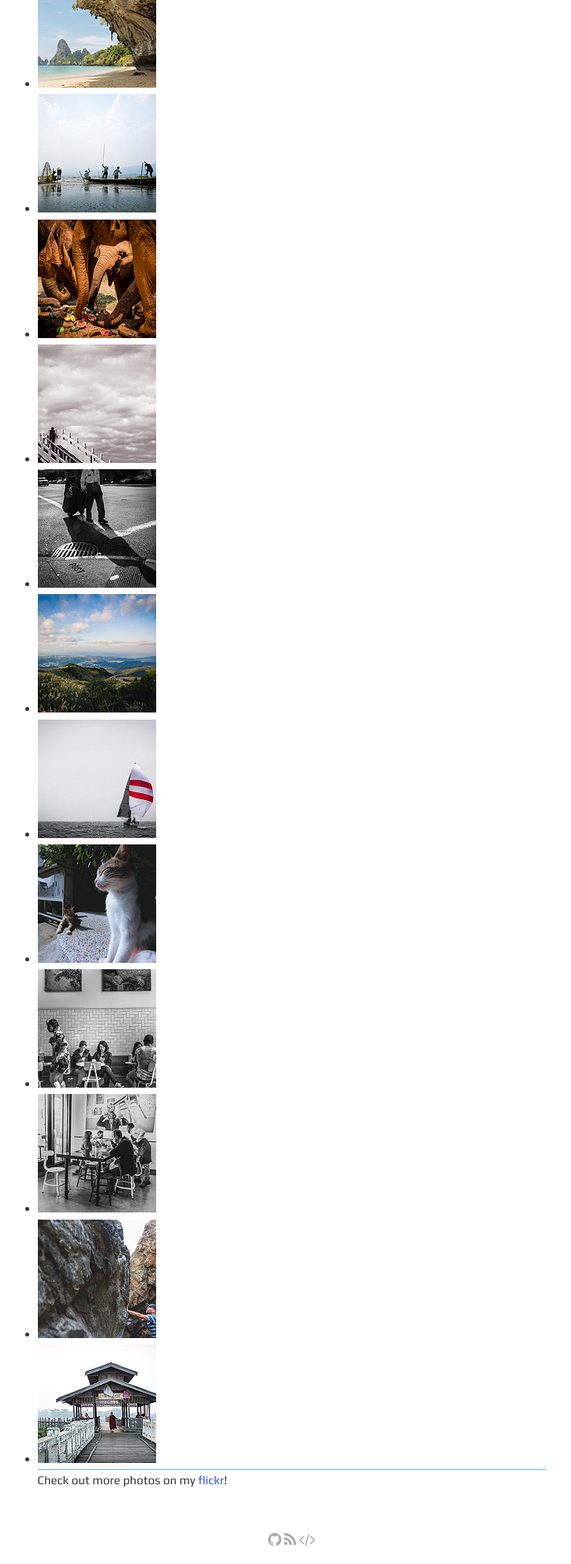
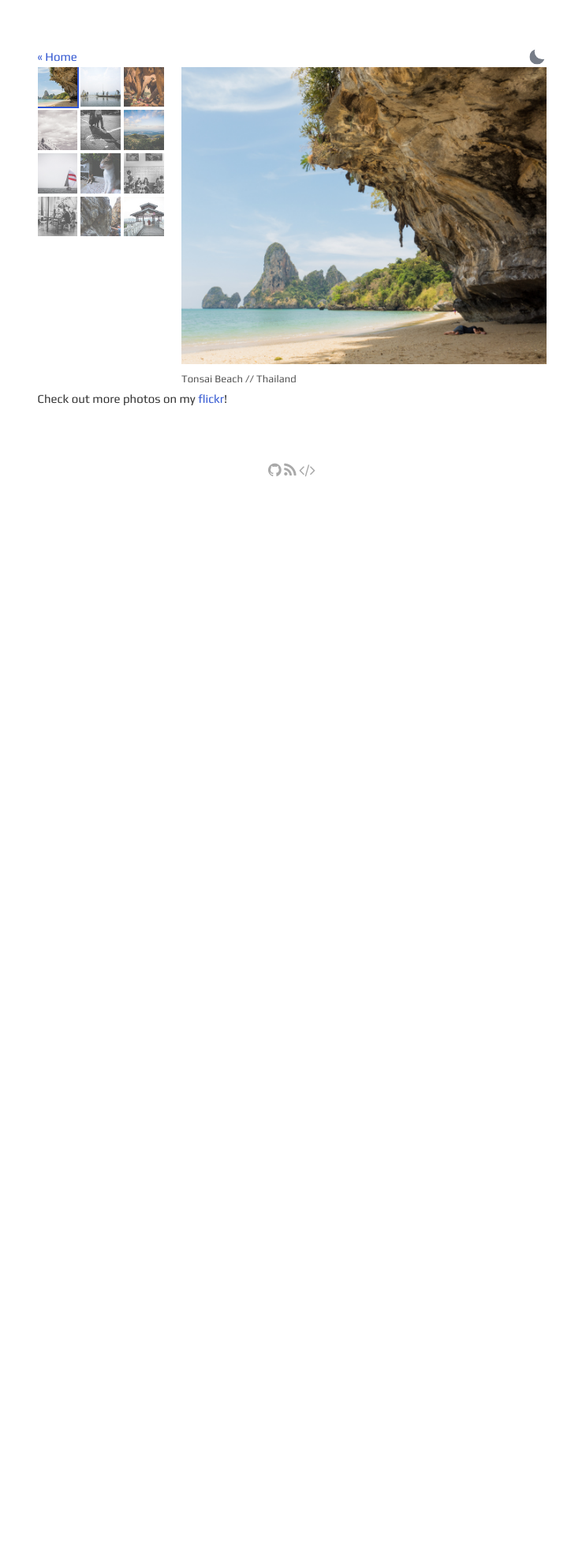
Before and after one commit to justsayknarf/justsayknarf.github.io, a Jekyll site: the page built from photos/index.html, in a window 1280 px wide. Shown: the whole page at 79% size, without its empty margins (270-994 px from the left). Built offline with Jekyll 4.4.1, drawn with Linux system fonts in a browser that asks for light colours; after the commit the page ends 900 px from its top, so only the background shows below that.

Commit message:
feat(photos): split-panel gallery with thumbnail grid and full-size preview
Replaces broken lightbox markup with a two-panel layout: 3-column
thumbnail grid on the left, full-size image with caption on the right.
Clicking a thumbnail updates the preview. Stacks vertically on mobile
(≤45rem). Pure HTML/CSS/JS — no new dependencies.

Co-Authored-By: Claude Sonnet 4.6 <noreply@anthropic.com>

```diff
--- a/_sass/_main.scss
+++ b/_sass/_main.scss
@@ -305,6 +305,56 @@ b {
 	margin-bottom: 1.5rem;
 }
 
+.gallery-split {
+	display: flex;
+	flex-direction: row;
+	gap: 1.5rem;
+	align-items: flex-start;
+}
+
+.gallery-thumbs {
+	width: 160px;
+	flex-shrink: 0;
+	overflow-y: auto;
+	max-height: 75vh;
+	display: grid;
+	grid-template-columns: repeat(3, 1fr);
+	gap: 4px;
+}
+
+.gallery-thumbs img {
+	width: 100%;
+	aspect-ratio: 1;
+	object-fit: cover;
+	cursor: pointer;
+	opacity: 0.7;
+	transition: opacity 0.2s;
+}
+
+.gallery-thumbs img.active,
+.gallery-thumbs img:hover {
+	opacity: 1;
+	outline: 2px solid var(--link-color);
+}
+
+.gallery-preview {
+	flex: 1;
+	display: flex;
+	flex-direction: column;
+	gap: 0.5rem;
+}
+
+.gallery-preview img {
+	max-width: 100%;
+	max-height: 75vh;
+	object-fit: contain;
+}
+
+.gallery-preview figcaption {
+	color: var(--medium-text-color);
+	font-size: 0.875rem;
+}
+
 .photo picture,
 .project picture {
 	margin-bottom: 0.5rem;
@@ -419,6 +469,16 @@ main {
 
 	.photos ul {
 		margin-top: 0.5rem;
+	}
+
+	.gallery-split {
+		flex-direction: column;
+	}
+
+	.gallery-thumbs {
+		width: 100%;
+		max-height: none;
+		overflow-y: visible;
 	}
 
 	main {
--- a/photos/index.html
+++ b/photos/index.html
@@ -2,27 +2,49 @@
 layout: default
 title: Photos
 ---
+<section>
+  <div class="flex-row-between">
+    <a href="{{ '/' | relative_url }}">« Home</a>
+    <button title="Change theme" id="theme-toggle" onclick="modeSwitcher()">
+      <div></div>
+    </button>
+  </div>
+  <div class="gallery-split">
+    <div class="gallery-thumbs">
+      <img class="active" src="/images/fotos/1_thumb.jpg" data-lg="/images/fotos/1_lg.jpg" data-title="Tonsai Beach // Thailand" alt="Tonsai Beach // Thailand">
+      <img src="/images/fotos/2_thumb.jpg" data-lg="/images/fotos/2_lg.jpg" data-title="Inle Lake // Myanmar (Burma)" alt="Inle Lake // Myanmar (Burma)">
+      <img src="/images/fotos/3_thumb.jpg" data-lg="/images/fotos/3_lg.jpg" data-title="Elephant Nature Park // Thailand" alt="Elephant Nature Park // Thailand">
+      <img src="/images/fotos/4_thumb.jpg" data-lg="/images/fotos/4_lg.jpg" data-title="Taipei // Taiwan" alt="Taipei // Taiwan">
+      <img src="/images/fotos/5_thumb.jpg" data-lg="/images/fotos/5_lg.jpg" data-title="Street // San Francisco" alt="Street // San Francisco">
+      <img src="/images/fotos/6_thumb.jpg" data-lg="/images/fotos/6_lg.jpg" data-title="Taipei // Taiwan" alt="Taipei // Taiwan">
+      <img src="/images/fotos/7_thumb.jpg" data-lg="/images/fotos/7_lg.jpg" data-title="San Francisco Bay" alt="San Francisco Bay">
+      <img src="/images/fotos/8_thumb.jpg" data-lg="/images/fotos/8_lg.jpg" data-title="Houton Cat Village // Taiwan" alt="Houton Cat Village // Taiwan">
+      <img src="/images/fotos/9_thumb.jpg" data-lg="/images/fotos/9_lg.jpg" data-title="The Mill // San Francisco" alt="The Mill // San Francisco">
+      <img src="/images/fotos/10_thumb.jpg" data-lg="/images/fotos/10_lg.jpg" data-title="Souvla // San Francisco" alt="Souvla // San Francisco">
+      <img src="/images/fotos/11_thumb.jpg" data-lg="/images/fotos/11_lg.jpg" data-title="Mickey's Beach // Stinson Beach" alt="Mickey's Beach // Stinson Beach">
+      <img src="/images/fotos/12_thumb.jpg" data-lg="/images/fotos/12_lg.jpg" data-title="U Bein Bridge // Myanmar (Burma)" alt="U Bein Bridge // Myanmar (Burma)">
+    </div>
+    <div class="gallery-preview">
+      <img id="gallery-img" src="/images/fotos/1_lg.jpg" alt="Tonsai Beach // Thailand">
+      <figcaption id="gallery-caption">Tonsai Beach // Thailand</figcaption>
+    </div>
+  </div>
+  <p>Check out more photos on my <a href="https://www.flickr.com/photos/justsayknarf">flickr</a>!</p>
+</section>
 
-		<ul class="gallery">
-			<li><a data-lightbox="folio" href="/images/fotos/1_lg.jpg" title="Tonsai Beach // Thailand"><img src="/images/fotos/1_thumb.jpg"></a></li>
-			<li><a data-lightbox="folio"  href="/images/fotos/2_lg.jpg" title="Inle Lake // Myanmar (Burma)"><img src="/images/fotos/2_thumb.jpg"></a></li>
-			<li><a data-lightbox="folio"  href="/images/fotos/3_lg.jpg" title="Elephant Nature Park // Thailand"><img src="/images/fotos/3_thumb.jpg"></a></li>
-			<li><a data-lightbox="folio"  href="/images/fotos/4_lg.jpg" title="Taipei // Taiwan"><img src="/images/fotos/4_thumb.jpg"></a></li>
-			<li><a data-lightbox="folio"  href="/images/fotos/5_lg.jpg" title="Street // San Francisco"><img src="/images/fotos/5_thumb.jpg"></a></li>
-			<li><a data-lightbox="folio"  href="/images/fotos/6_lg.jpg" title="Taipei // Taiwan"><img src="/images/fotos/6_thumb.jpg"></a></li>
-			<li><a data-lightbox="folio"  href="/images/fotos/7_lg.jpg" title="San Francisco Bay"><img src="/images/fotos/7_thumb.jpg"></a></li>
-			<li><a data-lightbox="folio"  href="/images/fotos/8_lg.jpg" title="Houton Cat Village // Taiwan"><img src="/images/fotos/8_thumb.jpg"></a></li>
-			<li><a data-lightbox="folio"  href="/images/fotos/9_lg.jpg" title="The Mill // San Francisco"><img src="/images/fotos/9_thumb.jpg"></a></li>
-			<li><a data-lightbox="folio"  href="/images/fotos/10_lg.jpg" title="Souvla // San Francisco"><img src="/images/fotos/10_thumb.jpg"></a></li>
-			<li><a data-lightbox="folio"  href="/images/fotos/11_lg.jpg" title="Mickey's Beach // Stinson Beach"><img src="/images/fotos/11_thumb.jpg"></a></li>
-			<li><a data-lightbox="folio"  href="/images/fotos/12_lg.jpg" title="U Bein Bridge // Myanmar (Burma)"><img src="/images/fotos/12_thumb.jpg"></a></li>
-		</ul>
-
-		<hr />
-		<div class="row">
-		<div class="12u align-center">
-		Check out more photos on my <a href="https://www.flickr.com/photos/justsayknarf">flickr</a>!
-		</div>
-		</div>
-
-		<p></p>
+<script>
+document.addEventListener('DOMContentLoaded', function() {
+  var thumbs = document.querySelectorAll('.gallery-thumbs img');
+  var previewImg = document.getElementById('gallery-img');
+  var caption = document.getElementById('gallery-caption');
+  thumbs.forEach(function(thumb) {
+    thumb.addEventListener('click', function() {
+      thumbs.forEach(function(t) { t.classList.remove('active'); });
+      thumb.classList.add('active');
+      previewImg.src = thumb.dataset.lg;
+      previewImg.alt = thumb.dataset.title;
+      caption.textContent = thumb.dataset.title;
+    });
+  });
+});
+</script>
```
